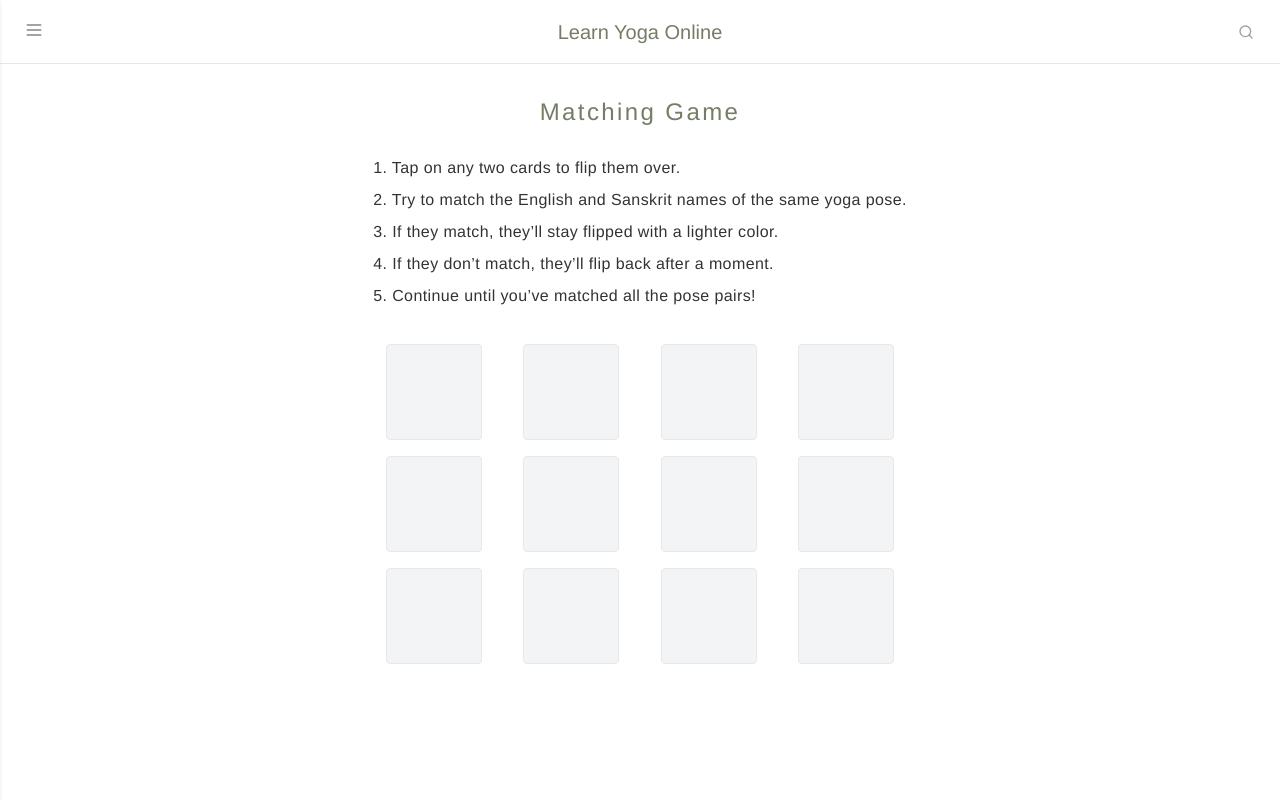
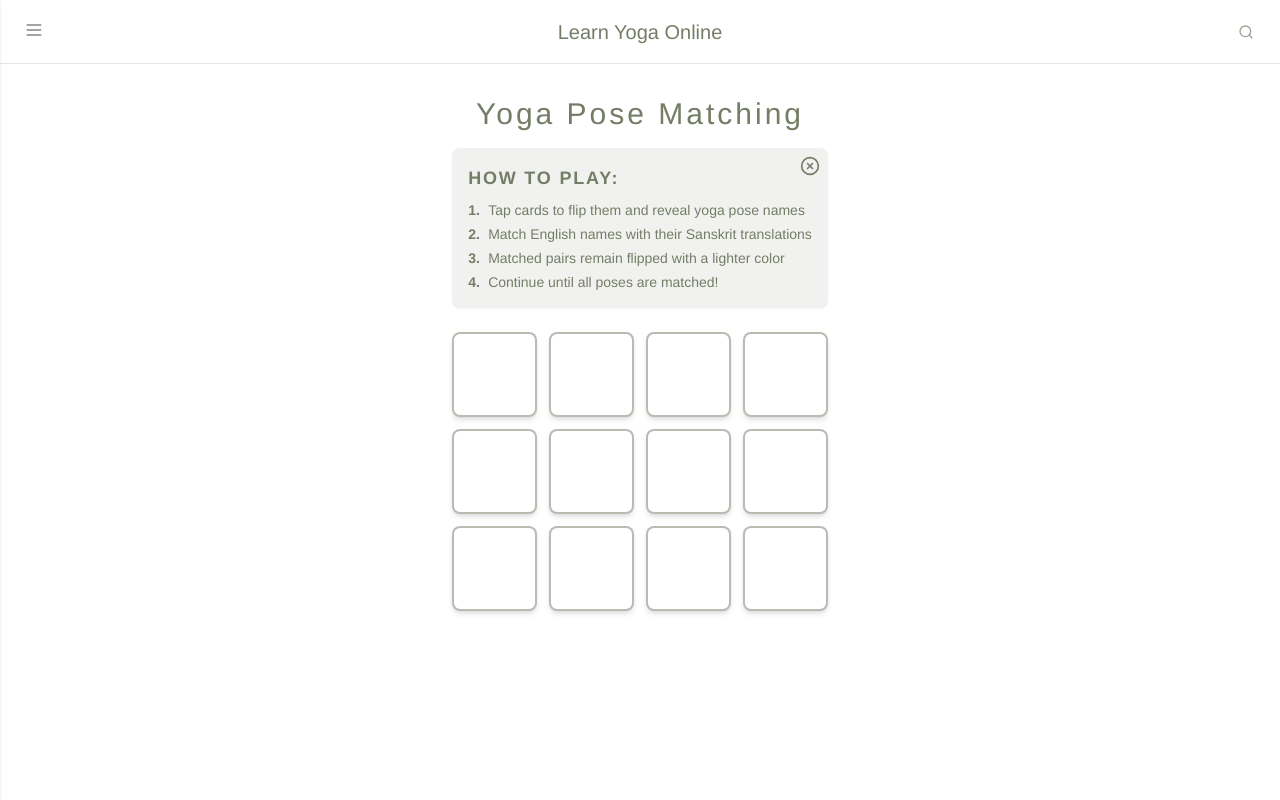
Before and after one commit to samanthacabrera/yoga-library, a React (Vite) app: page /game in a window 1280 px wide. Shown: the top 800 px of the page. Built offline with nearby package versions, Linux system fonts and the light colour scheme.

Commit message:
enhance yoga pose matching game UI

```diff
--- a/src/components/MatchingGame.jsx
+++ b/src/components/MatchingGame.jsx
@@ -1,4 +1,5 @@
 import React, { useState, useEffect } from "react";
+import { XCircle } from "lucide-react";
 import poses from "../data/sanskrits.json";
 
 const shuffleArray = (array) => {
@@ -9,6 +10,7 @@ const MatchingGame = () => {
   const [cards, setCards] = useState([]);
   const [flipped, setFlipped] = useState([]);
   const [matched, setMatched] = useState([]);
+  const [showInstructions, setShowInstructions] = useState(true);
 
   useEffect(() => {
     const sampledPoses = shuffleArray(poses).slice(0, 6); // 6 poses = 12 cards
@@ -36,41 +38,101 @@ const MatchingGame = () => {
     }
   };
 
-  const isFlipped = (card) =>
-    flipped.includes(card) || matched.includes(card.id);
+  const resetGame = () => {
+    const sampledPoses = shuffleArray(poses).slice(0, 6);
+    const preparedCards = shuffleArray(
+      sampledPoses.flatMap((pose) => [
+        { id: `${pose.name}-eng`, label: pose.name, matchId: pose.sanskrit_translation },
+        { id: `${pose.name}-sanskrit`, label: pose.sanskrit_translation, matchId: pose.name },
+      ])
+    );
+    setCards(preparedCards);
+    setFlipped([]);
+    setMatched([]);
+  };
 
+  const isFlipped = (card) => flipped.includes(card) || matched.includes(card.id);
   const isMatched = (card) => matched.includes(card.id);
 
   return (
-    <div className="pt-24 px-4 max-w-4xl mx-auto">
-      <h2 className="text-center text-2xl mb-6">Matching Game</h2>
-        <div className="mb-8">
-            <p>1. Tap on any two cards to flip them over.</p>
-            <p>2. Try to match the English and Sanskrit names of the same yoga pose.</p>
-            <p>3. If they match, they’ll stay flipped with a lighter color.</p>
-            <p>4. If they don’t match, they’ll flip back after a moment.</p>
-            <p>5. Continue until you’ve matched all the pose pairs!</p>
+    <div className="max-w-lg mx-auto px-4 py-20 flex flex-col items-center">
+      <h2 className="text-3xl text-center my-4 text-moss">Yoga Pose Matching</h2>
+
+      {showInstructions && (
+        <div className="bg-moss/10 rounded-lg p-4 mb-6 relative shadow-sm w-full">
+          <button
+            onClick={() => setShowInstructions(false)}
+            className="absolute top-2 right-2 text-moss"
+          >
+            <XCircle size={20} />
+          </button>
+          <h3 className="text-lg font-semibold text-moss mb-2">How to Play:</h3>
+          <ul className="space-y-1 text-sm text-moss">
+            <li className="flex items-start">
+              <span className="inline-block w-5 font-bold">1.</span>
+              <span>Tap cards to flip them and reveal yoga pose names</span>
+            </li>
+            <li className="flex items-start">
+              <span className="inline-block w-5 font-bold">2.</span>
+              <span>Match English names with their Sanskrit translations</span>
+            </li>
+            <li className="flex items-start">
+              <span className="inline-block w-5 font-bold">3.</span>
+              <span>Matched pairs remain flipped with a lighter color</span>
+            </li>
+            <li className="flex items-start">
+              <span className="inline-block w-5 font-bold">4.</span>
+              <span>Continue until all poses are matched!</span>
+            </li>
+          </ul>
         </div>
-      <div className="grid grid-cols-3 sm:grid-cols-4 gap-4 justify-items-center">
+      )}
+
+      {!showInstructions && (
+        <button
+          onClick={() => setShowInstructions(true)}
+          className="text-sm text-moss my-12 hover:text-moss transition-colors"
+        >
+          Show Instructions
+        </button>
+      )}
+
+      <div className="grid grid-cols-3 md:grid-cols-4 gap-3 w-full">
         {cards.map((card) => (
           <div
             key={card.id}
-            className={`w-24 h-24 flex items-center justify-center border rounded text-center cursor-pointer transition-transform duration-300 text-sm sm:text-base font-medium
+            onClick={() => handleCardClick(card)}
+            className={`
+              aspect-square flex items-center justify-center p-2
+              rounded-lg shadow-md text-center cursor-pointer
               ${
                 isFlipped(card)
                   ? isMatched(card)
-                    ? "bg-moss/60 text-white"
+                    ? "bg-moss/50 text-white"
                     : "bg-moss text-white"
-                  : "bg-gray-100"
-              }`}
-            onClick={() => handleCardClick(card)}
+                  : "bg-white border-2 border-moss/50 hover:border-moss"
+              }
+            `}
           >
-            {isFlipped(card) ? card.label : ""}
+              <p className="text-xs sm:text-sm">
+              {isFlipped(card) ? card.label : ""}
+            </p>
           </div>
         ))}
       </div>
-      {matched.length === cards.length && (
-        <p className="text-center mt-6 text-green-700 font-bold">You matched all pairs! 🎉</p>
+
+      {matched.length === cards.length && cards.length > 0 && (
+        <div className="mt-8 flex flex-col items-center">
+          <p className="text-center text-xl font-bold text-moss mb-4">
+            You matched all pairs! 🧘‍♀️
+          </p>
+          <button
+            onClick={resetGame}
+            className="px-6 py-2 bg-emerald-600 text-white rounded-full hover:bg-emerald-700 transition-colors font-medium shadow-md"
+          >
+            Play Again
+          </button>
+        </div>
       )}
     </div>
   );
```
